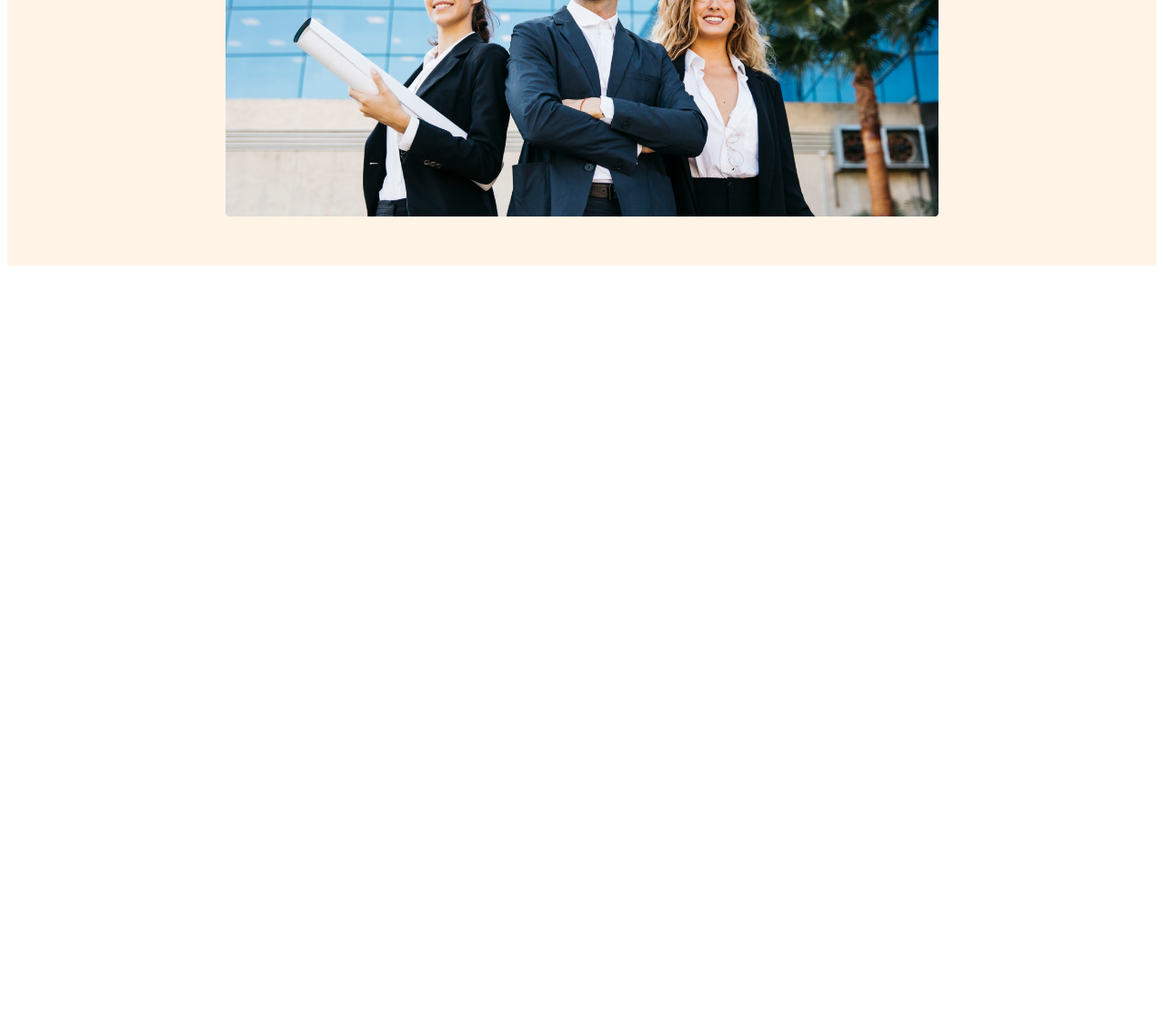
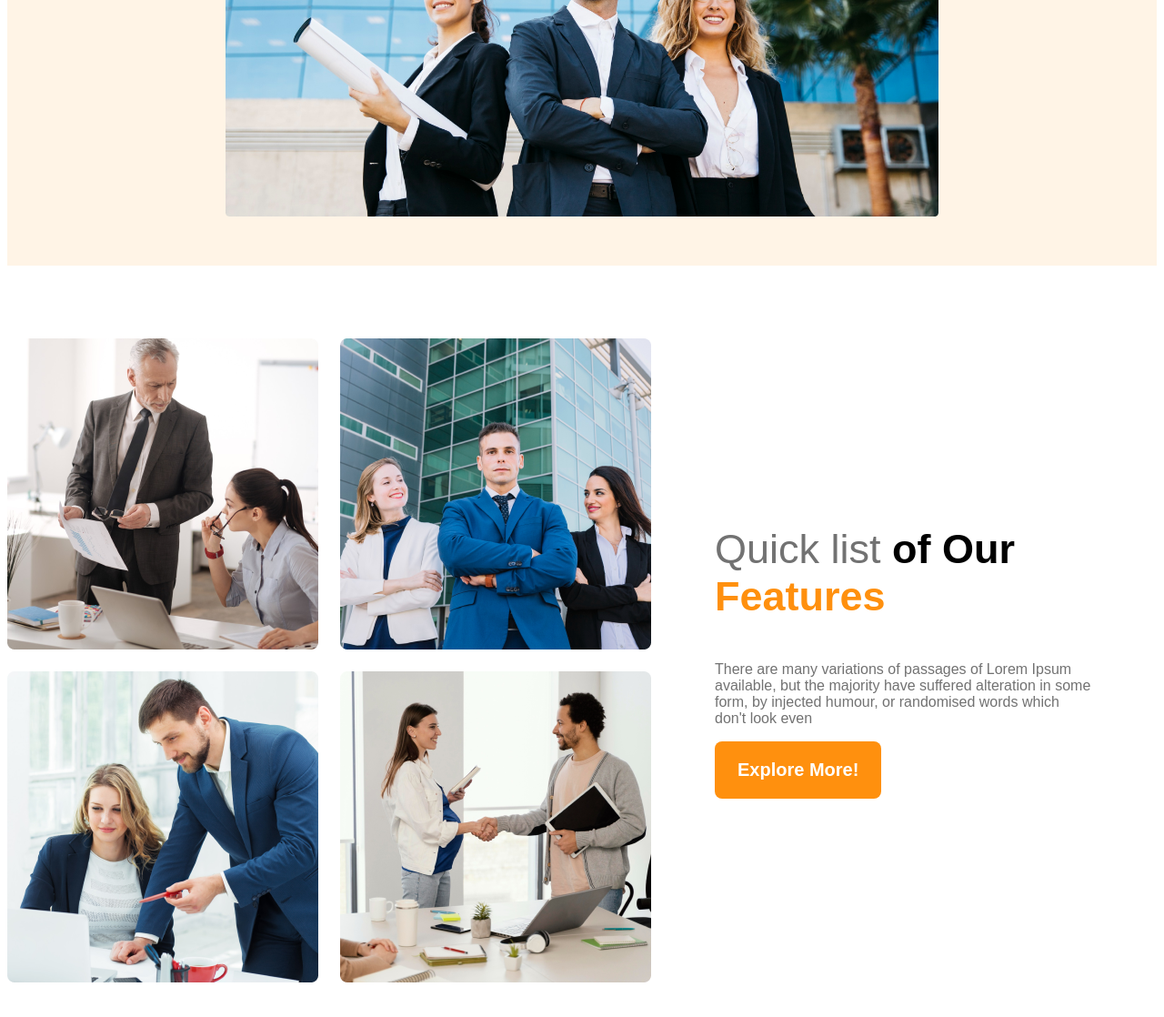
Before and after one commit to mdjawadiq/Architect-Website, a plain HTML site: page index.html in a window 1280 px wide. Shown: the part 732-1850 px from the top of the page at 91% size. Before the commit the page ends 1032 px from the top, so only its background shows below. Drawn offline with Linux system fonts and the light colour scheme.

Commit message:
finished teams styles responsive

```diff
--- a/index.html
+++ b/index.html
@@ -9,6 +9,7 @@
     <title>Architect website</title>
 </head>
 <body>
+    <!-- header start -->
     <header>
         <nav>
             <h3 class="nav-title">G3 Architects</h3>
@@ -22,14 +23,30 @@
         <div class="banner">
             <div class="banner-content">
                 <h1 class="banner-title">Brand New Group of Architects</h1>
-                <p class="banner-description">There are many variations of passages of Lorem Ipsum available, but the majority have suffered alteration in some form, by injected humour, or randomised words which don't look even</p>
+                <p class="text-light-gray">There are many variations of passages of Lorem Ipsum available, but the majority have suffered alteration in some form, by injected humour, or randomised words which don't look even</p>
                 <button class="btn-primary">Explore More!</button>
             </div>
             <img src="images/banner.png" alt="">
         </div>
     </header>
+    <!-- header end -->
+
+    <!-- teams section -->
     <main>
+       <section class="teams-container">
+           <div class="teams-img-container">
+              <img src="images/team1.png" alt="">
+              <img src="images/team2.png" alt="">
+              <img src="images/team3.png" alt="">
+              <img src="images/team4.png" alt="">
+           </div>
+           <div class="teams-content">
+            <h3 class="teams-title"><span class="quick-list"> Quick list </span> <span>of Our </span> <span class="teams-features"><br/>Features </span></h3>
+            <p class="text-light-gray">There are many variations of passages of Lorem Ipsum available, but the majority have suffered alteration in some form, by injected humour, or randomised words which don't look even</p>
+            <button class="btn-primary">Explore More!</button>
+           </div>
 
+       </section>
     </main>
     <footer>
 
--- a/style.css
+++ b/style.css
@@ -14,6 +14,10 @@
 
 *{
     font-family: 'Work Sans', sans-serif;
+}
+
+.text-light-gray{
+    color:#727272;
 }
 
 /* header styles */
@@ -65,12 +69,48 @@ nav li a{
     color:#131313;
 }
 
-.banner-description{
-    color:#727272;
-}
 
 .banner img{
     width: 100%;
+}
+
+
+/* main styles */
+
+main{
+    margin:80px auto;
+    max-width: 1440px;
+}
+
+/* teams styles */
+
+.teams-container{
+    display: flex;
+    align-items: center;
+}
+
+.teams-img-container{
+    display: grid;
+    grid-template-columns: repeat(2, 1fr);
+    gap:24px;
+}
+
+.teams-content{
+    padding:0px 70px;
+}
+
+.teams-title{
+    font-size: 45px;
+}
+
+.teams-title .quick-list{
+    color:#727272;
+    font-weight: 500;
+}
+
+.teams-title .teams-features{
+    color:#FF900E;
+    font-weight: 700;
 }
 
 /* responsive media quaries */
@@ -82,13 +122,22 @@ nav li a{
         padding:20px;
     }
 
-    nav{
+    nav,
+    .teams-container{
         flex-direction:column;
+    }
+
+    .teams-img-container{
+        grid-template-columns: 1fr;
     }
 
     .banner-title{
         font-size: 40px;
         font-weight: 700;;
+    }
+
+    .teams-content{
+        padding:0px 20px;
     }
 }
 
@@ -99,7 +148,8 @@ nav li a{
         padding:50px;
     }
 
-    nav{
+    nav,
+    .teams-container{
         flex-direction:column;
     }
 }
```
